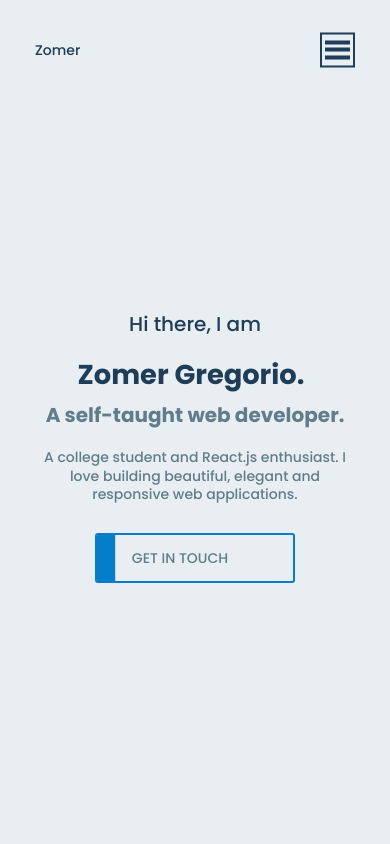
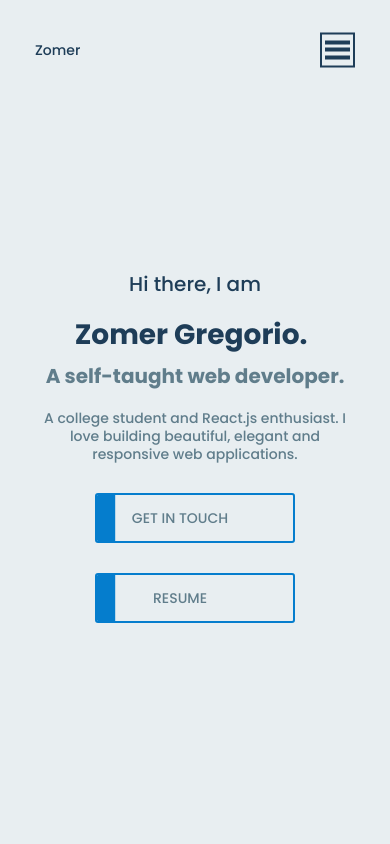
Before and after one commit to zomeru/portfolio, a Next.js app: page / in a window 390 px wide. Shown: the top 844 px of the page. Built offline with nearby package versions, Linux system fonts and the light colour scheme.

Commit message:
Add resume download button

```diff
--- a/src/components/button.tsx
+++ b/src/components/button.tsx
@@ -5,10 +5,11 @@ import { StyledButton } from '../styles/componentStyles';
 interface IButton {
   buttonText: string;
   buttonUrl: string;
+  isLink: boolean;
   className?: string;
   target?: string;
   rel?: string;
-  isLink: boolean;
+  download?: boolean;
 }
 
 const Button: React.FC<IButton> = ({
@@ -18,6 +19,7 @@ const Button: React.FC<IButton> = ({
   target,
   rel,
   isLink,
+  download,
 }) => {
   return (
     <>
@@ -34,6 +36,7 @@ const Button: React.FC<IButton> = ({
           target={target}
           rel={rel}
           className={className}
+          download={download}
         >
           <div className='line'></div>
           <p>{buttonText}</p>
--- a/src/components/nav.tsx
+++ b/src/components/nav.tsx
@@ -69,19 +69,13 @@ const Nav: React.FC<INavProps> = ({ theme, toggleTheme, isHome }) => {
             {navLinks.map(link => {
               const { name, url } = link;
 
-              const resume = url.indexOf('resume') > -1;
+              // const resume = url.indexOf('resume') > -1;
 
               return (
                 <motion.li variants={navItemVariants} key={name}>
-                  {!resume ? (
-                    <Link href={url}>
-                      <a className='link'>{name}</a>
-                    </Link>
-                  ) : (
-                    <a className='link' href={url} download>
-                      {name}
-                    </a>
-                  )}
+                  <Link href={url}>
+                    <a className='link'>{name}</a>
+                  </Link>
                 </motion.li>
               );
             })}
--- a/src/components/sections/hero.tsx
+++ b/src/components/sections/hero.tsx
@@ -11,7 +11,7 @@ import {
 
 const Hero = () => {
   const one = <h1>Hi there, I am</h1>;
-  const two = <h2 data-letters='Zomer Gregorio.'>Zomer Gregorio.</h2>;
+  const two = <h2>Zomer Gregorio.</h2>;
   const three = <h3>A self-taught web developer.</h3>;
   const four = (
     <p className='four'>
@@ -49,12 +49,19 @@ const Hero = () => {
               {text}
             </motion.div>
           ))}
-          <motion.div variants={fadeUp}>
+          <motion.div className='buttons-container' variants={fadeUp}>
             <Button
               isLink={false}
-              className='hero-button'
+              className='hero-buttons'
               buttonUrl='#contact'
               buttonText='Get in touch'
+            />
+            <Button
+              isLink={false}
+              className='hero-buttons'
+              buttonUrl='/assets/resume.pdf'
+              buttonText='Resume'
+              download
             />
           </motion.div>
           {floatingLinks.map(link => {
--- a/src/configs/data.ts
+++ b/src/configs/data.ts
@@ -34,10 +34,10 @@ export const navLinks: INavLinks[] = [
     name: 'Contact',
     url: '/#contact',
   },
-  {
-    name: 'Resume',
-    url: '/assets/resume.pdf',
-  },
+  // {
+  //   name: 'Resume',
+  //   url: '/assets/resume.pdf',
+  // },
 ];
 
 export const floatingLinks: ISocialLinks[] = [
--- a/src/styles/componentStyles/sectionStyles/heroStyles.ts
+++ b/src/styles/componentStyles/sectionStyles/heroStyles.ts
@@ -52,7 +52,7 @@ export const StyledHeroContent = styled(motion.div)`
   h2 {
     margin-left: -8px;
     font-weight: 700;
-    font-size: clamp(24px, 7vw, 85px);
+    font-size: clamp(28px, 7vw, 85px);
     margin-bottom: 10px;
     position: relative;
     max-width: 720px;
@@ -79,8 +79,22 @@ export const StyledHeroContent = styled(motion.div)`
     }
   }
 
-  .hero-button {
+  .buttons-container {
+    display: flex;
+
+    @media only screen and (max-width: 600px) {
+      flex-direction: column;
+    }
+  }
+
+  .hero-buttons {
     margin-top: 30px;
+
+    @media only screen and (min-width: 600px) {
+      :not(:last-child) {
+        margin-right: 20px;
+      }
+    }
 
     @media only screen and (max-width: 1000px) {
       margin: 30px auto 0 auto;
```
